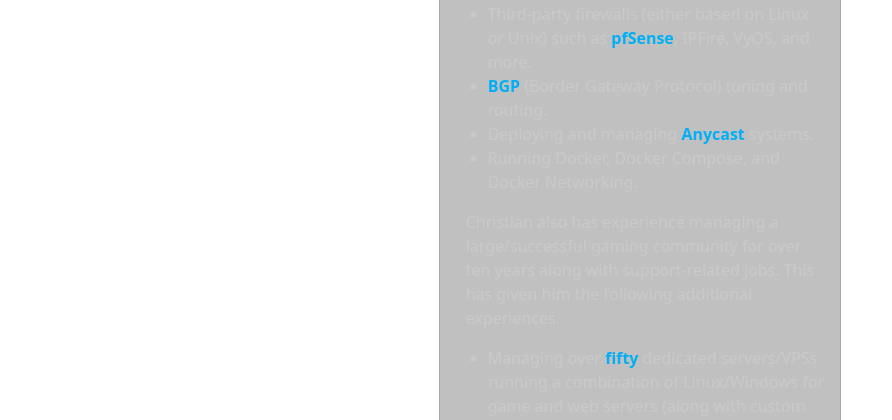
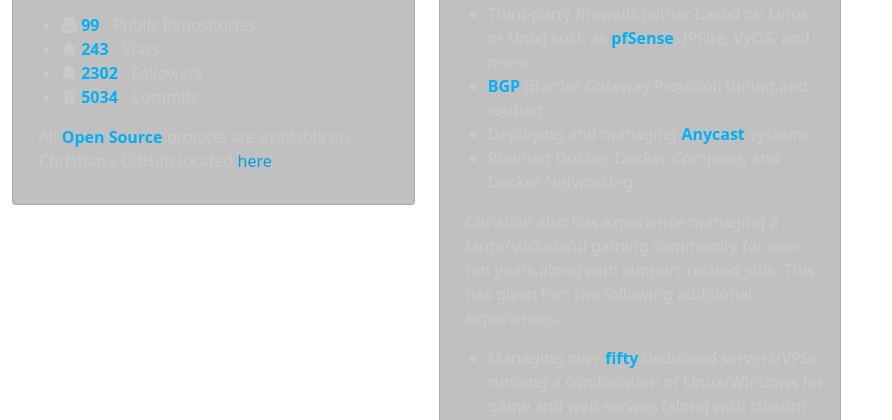
Before and after one commit to deaconn-net/deaconn-old, a Django app: page / in a window 1280 px wide. Shown: the part 1081-1501 px from the top of the page, without its empty margins (0-892 px from the left). Run offline with Django 4.2, Linux system fonts and the light colour scheme; some libraries are stand-ins or nearby versions.

Commit message:
Try fixing bug.

```diff
--- a/deaconn/home/templates/home/home.html
+++ b/deaconn/home/templates/home/home.html
@@ -98,10 +98,10 @@
                                 <h1 class="card-title text-center">Open Source Stats</h1>
                                 <p class="card-text">
                                     <ul>
-                                        <li><i class="bi bi-envelope-paper-fill"></i> Public Repositories - <span class="flair">10</span></li>
-                                        <li><i class="bi bi-star-fill"></i> Stars - <span class="flair">389</span></li>
-                                        <li><i class="bi bi-bell-fill"></i> Commits - <span class="flair">5000</span></li>
-                                        <li><i class="bi bi-bug-fill"></i> Issues - <span class="flair">5000</span></li>
+                                        <li><i class="bi bi-envelope-paper-fill"></i> <span class="flair">{{ gh_repos }}</span> - Public Repositories</li>
+                                        <li><i class="bi bi-star-fill"></i> <span class="flair">{{ gh_stars }}</span> - Stars</li>
+                                        <li><i class="bi bi-bell-fill"></i> <span class="flair">{{ gh_followers }}</span> - Followers</li>
+                                        <li><i class="bi bi-bug-fill"></i> <span class="flair">{{ gh_commits }}</span> - Commits</li>
                                     </ul>
                                 </p>
                                 <p class="card-text">All <span class="flair">Open Source</span> projects are available on Christian's GitHub located <a href="https://github.com/gamemann" target="_blank">here</a>.</p>
--- a/deaconn/home/templates/home/load_static.html
+++ b/deaconn/home/templates/home/load_static.html
@@ -3,7 +3,7 @@
 <!-- Load Bootstrap -->
 <link href="{% static 'home/bootstrap.min.css' %}" rel="stylesheet" crossorigin="anonymous">
 <script src="{% static 'home/bootstrap.bundle.min.js' %}" crossorigin="anonymous"></script>
-<script src="{% static 'home/masonry.pkgd.min.js' %}" crossorigin="anonymous"></script>
+<script src="{% static 'home/masonry.pkgd.min.js' %}" crossorigin="anonymous" async></script>
 
 <meta name="viewport" content="width=device-width, initial-scale=1">
 
--- a/deaconn/home/views.py
+++ b/deaconn/home/views.py
@@ -2,4 +2,8 @@ from django.shortcuts import render
 
 def home_view(request):
     info = {}
+    info["gh_stars"] = 243
+    info["gh_repos"] = 99
+    info["gh_followers"] = 2302
+    info["gh_commits"] = 5034
     return render(request, 'home/home.html', info)
--- a/deaconn/lbg/templates/lbg/lbg.html
+++ b/deaconn/lbg/templates/lbg/lbg.html
@@ -17,7 +17,7 @@
                 <div class="row row-cols-1 row-cols-md-3 g-4" data-masonry='{"percentPosition": true }'>
                     <div class="col">
                         <div class="card">
-                            <img class="img-card-top" src="{% static 'lbg/whatis.png' %}">
+                            <img class="card-img-top" src="{% static 'lbg/whatis.png' %}">
                             <div class="card-body">
                                 <h1 class="card-title text-center">What Is LBG?</h1>
                                 <p class="card-text"><span class="flair">LBG</span> (Laid Back Gaming) is an online gaming community who hosts unique game servers across multiple games such as Garry's Mod, Rust, Counter-Strike: Global Offensive, Team Fortress 2, and more.</p>
@@ -29,7 +29,7 @@
 
                     <div class="col">
                         <div class="card">
-                            <img class="img-card-top" src="{% static 'lbg/gs.jpg' %}">
+                            <img class="card-img-top" src="{% static 'lbg/gs.jpg' %}">
                             <div class="card-body">
                                 <h1 class="card-title text-center">Game Servers</h1>
                                 <p class="card-text">As of right now, LBG is still in development and does <span class="fst-italic">not</span> have any game servers running at this moment. Once LBG has servers running, this area will be populated with banners from said servers.</p>
@@ -39,7 +39,7 @@
 
                     <div class="col">
                         <div class="card">
-                            <img class="img-card-top" src="{% static 'lbg/ds.jpg' %}">
+                            <img class="card-img-top" src="{% static 'lbg/ds.jpg' %}">
 
                             <div class="card-body">
                                 <h1 class="card-title text-center">Discord Server</h1>
```
